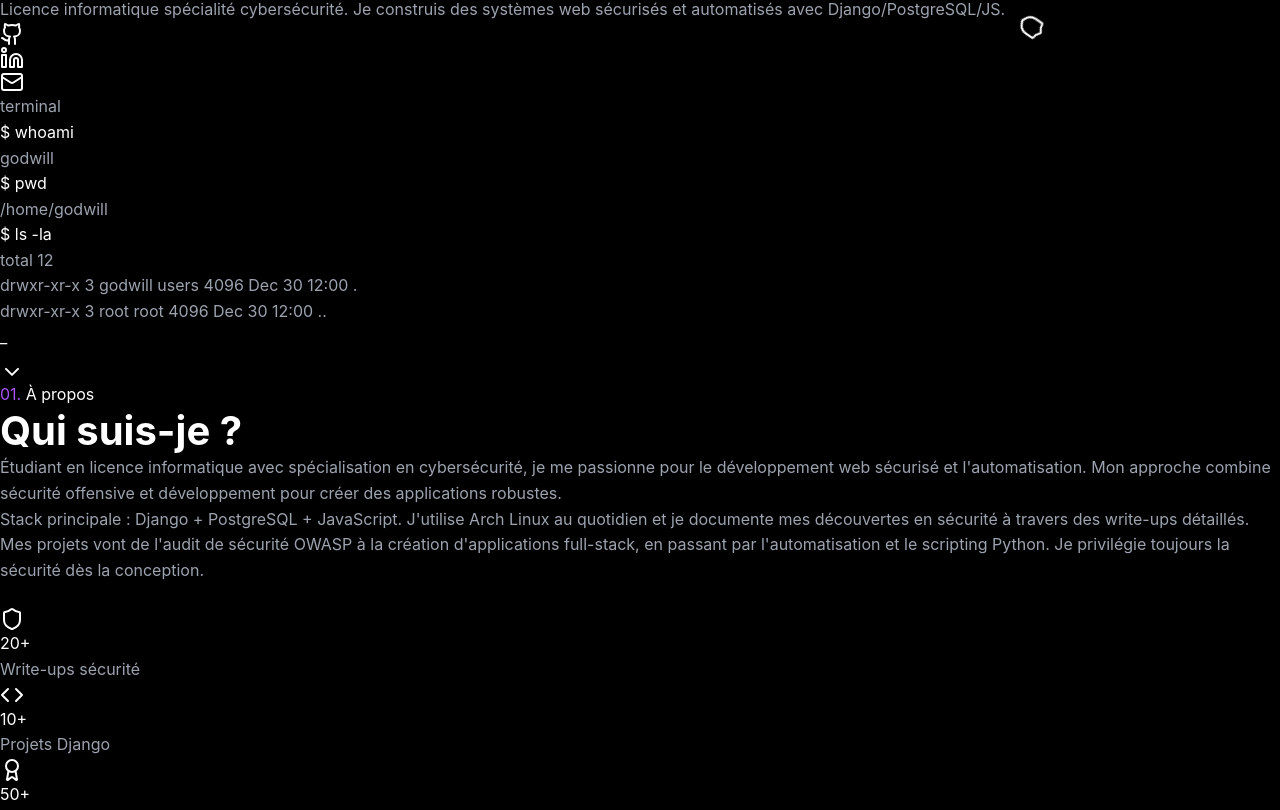
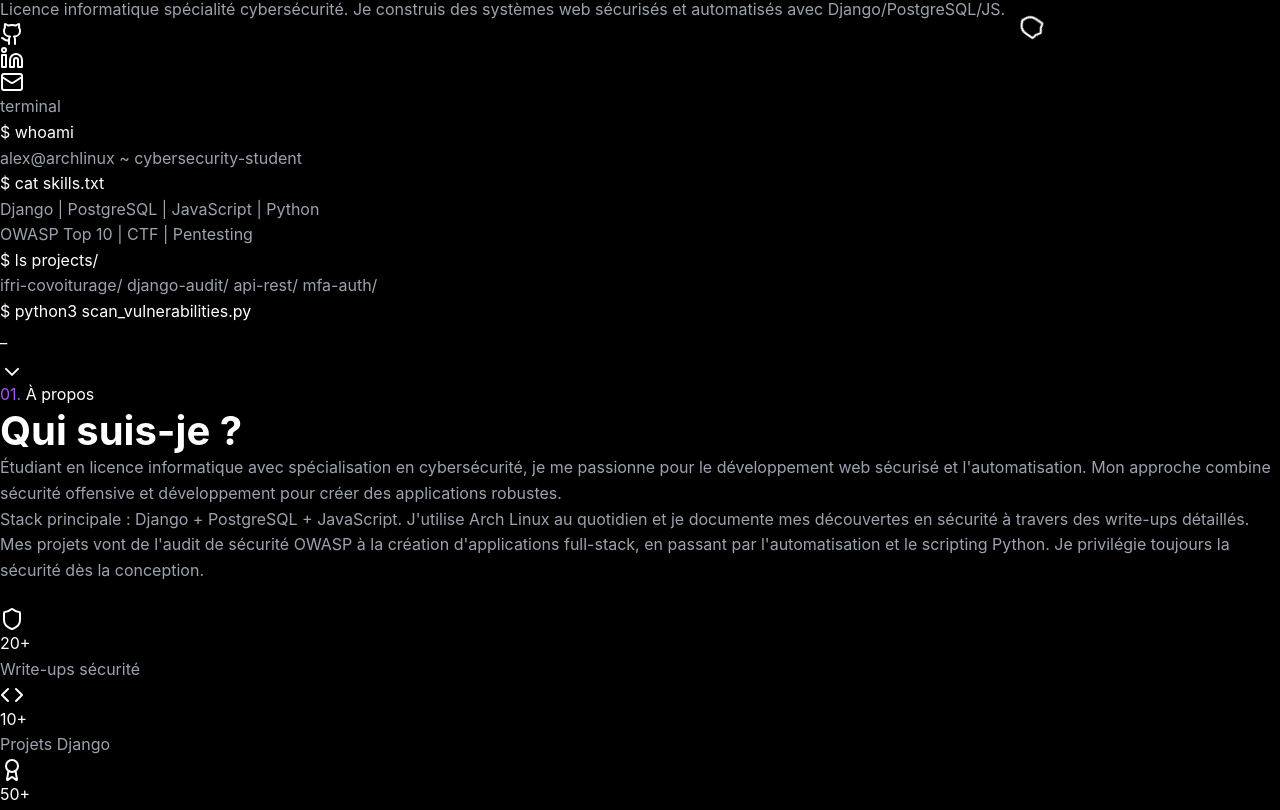
Before and after one commit to KOUSSEMON-Aurel/Portfolio, a React (Vite) app: page / in a window 1280 px wide. Shown: the part 1226-2036 px from the top of the page. Built offline with nearby package versions, Linux system fonts and the light colour scheme.

Commit message:
feat: restore original cybersecurity animation + add interactive mode
- Keep original CTF/security terminal animation
- Add transition message to interactive mode
- Maintain all interactive Linux commands functionality
- Preserve visual design and animations

```diff
--- a/src/components/TerminalAnimation.tsx
+++ b/src/components/TerminalAnimation.tsx
@@ -48,38 +48,22 @@ export function TerminalAnimation() {
 
   const terminalCommands = [
     '$ whoami',
-    'godwill',
-    '$ pwd',
-    '/home/godwill',
-    '$ ls -la',
-    'total 12',
-    'drwxr-xr-x  3 godwill users 4096 Dec 30 12:00 .',
-    'drwxr-xr-x  3 root    root  4096 Dec 30 12:00 ..',
-    '-rw-r--r--  1 godwill users  123 Dec 30 12:00 .bashrc',
-    'drwxr-xr-x  2 godwill users 4096 Dec 30 12:00 projects',
-    '$ cat .bashrc',
-    'export PATH=/usr/bin:/bin',
-    'export HOME=/home/godwill',
-    'alias ll="ls -la"',
-    '$ cd projects && ls',
-    'portfolio/',
-    '$ neofetch',
-    'godwill@archlinux',
-    '----------------',
-    'OS: Arch Linux x86_64',
-    'Kernel: 6.6.7-arch1-1',
-    'Uptime: 2 hours, 30 mins',
-    'Packages: 1200 (pacman)',
-    'Shell: bash 5.2.21',
-    'Resolution: 1920x1080',
-    'DE: None',
-    'WM: i3',
-    'Theme: Cyberpunk [GTK2/3]',
-    'Icons: Cyberpunk [GTK2/3]',
-    'Terminal: xterm-256color',
-    'CPU: AMD Ryzen 5 3600 (12) @ 3.600GHz',
-    'GPU: NVIDIA GeForce RTX 3060',
-    'Memory: 4GB / 16GB',
+    'alex@archlinux ~ cybersecurity-student',
+    '$ cat skills.txt',
+    'Django | PostgreSQL | JavaScript | Python',
+    'OWASP Top 10 | CTF | Pentesting',
+    '$ ls projects/',
+    'ifri-covoiturage/ django-audit/ api-rest/ mfa-auth/',
+    '$ python3 scan_vulnerabilities.py',
+    '[+] Scanning for OWASP Top 10...',
+    '[+] XSS: SECURED ✓',
+    '[+] SQLi: SECURED ✓',
+    '[+] CSRF: SECURED ✓',
+    '$ docker-compose up -d',
+    '✓ Database container started',
+    '✓ Web server running on :8000',
+    '$ git push origin main',
+    'Deployment successful! 🚀',
     '$ echo "Ready for interactive mode..."',
     'Type commands below or press Enter for interactive terminal 🚀'
   ];
```
